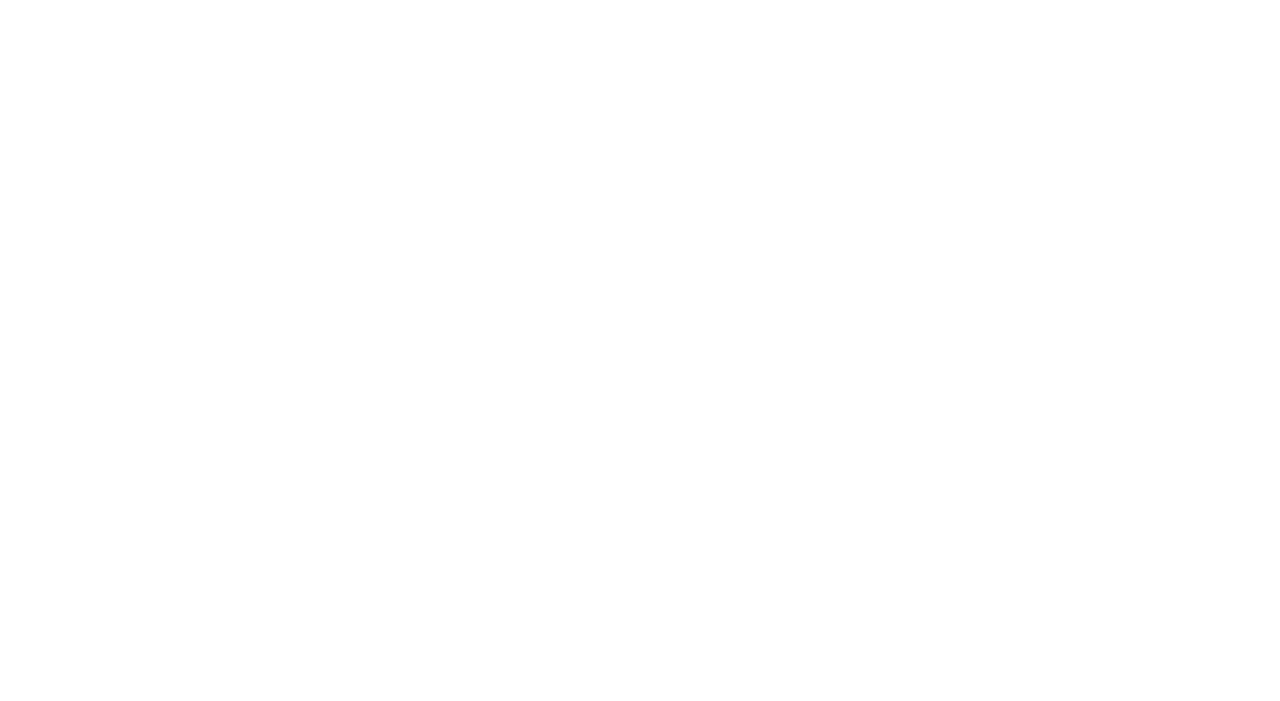
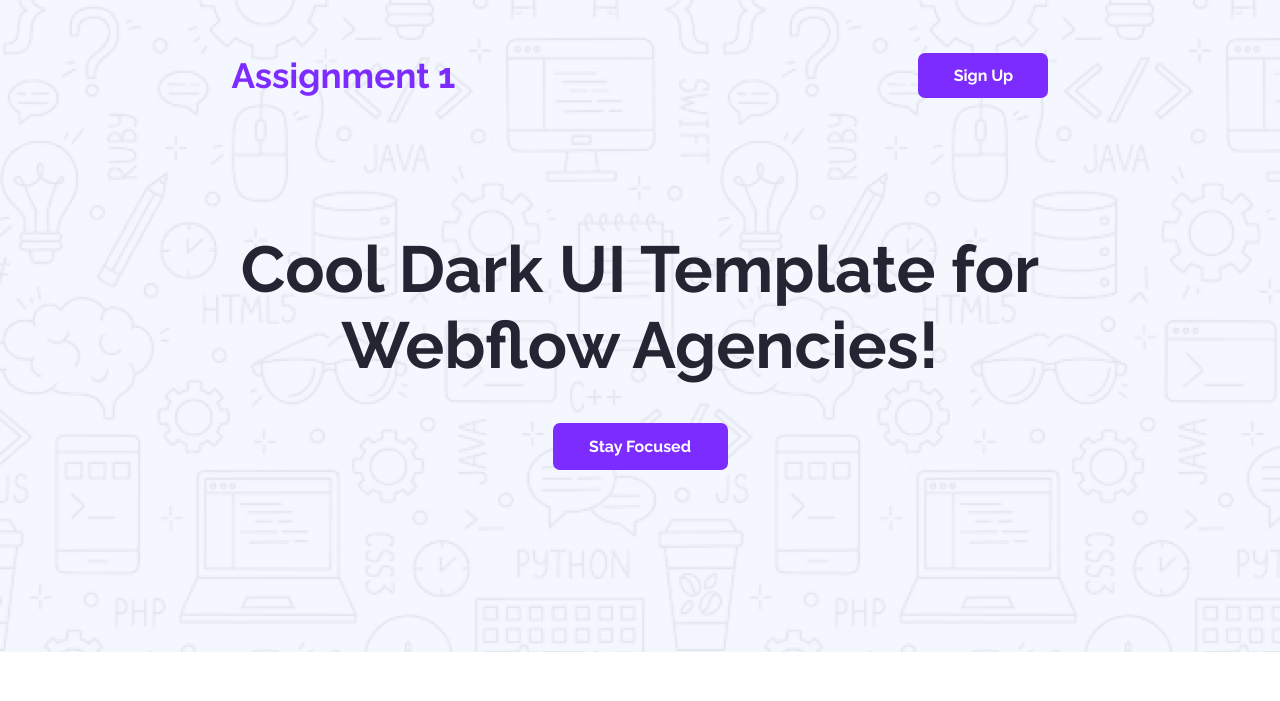
Before and after one commit to Jim2811/assignment-project-1, a plain HTML site: page index.html in a window 1280 px wide. Drawn offline with Linux system fonts and the light colour scheme.

Commit message:
Completed Header Section

```diff
--- a/index.html
+++ b/index.html
@@ -4,8 +4,20 @@
     <meta charset="UTF-8">
     <meta name="viewport" content="width=device-width, initial-scale=1.0">
     <title>Assignment Project 1</title>
+    <link rel="stylesheet" href="style.css">
 </head>
 <body>
-
+    <!-- header section started -->
+     <header>
+        <!-- navbar -->
+         <nav>
+            <h1 class='logo'>Assignment 1</h1>
+            <button class="sup btns">Sign Up</button>
+         </nav>
+         <div class="intro">
+            <h3 class="inTitle">Cool Dark UI Template for Webflow Agencies!</h3>
+            <button class="btns fcs-bt">Stay Focused</button>
+         </div>
+     </header>
 </body>
 </html>
--- /dev/null
+++ b/style.css
@@ -0,0 +1,62 @@
+@import url('https://fonts.googleapis.com/css2?family=Raleway:ital,wght@0,100..900;1,100..900&display=swap');
+*{
+    margin: 0;
+    padding: 0;
+    font-family: "Raleway", sans-serif;
+    /* background-color: #F5F8FF; */
+}
+header{
+    background-image: url(images/Hero-bg.png);
+    background-repeat: no-repeat;
+    height: 698px;
+}
+nav{
+    display: flex;
+    height: 151px;
+    justify-content: space-around;
+    align-items: center;
+}
+.logo{
+    font-size: 35px;
+    color: #7d2cff;
+    /* color: #f3a600; */
+    font-weight: bolder;
+}
+.sup{
+    width: 130px;
+    height: 45px;
+}
+.btns{
+    font-size: 16px;
+    color: white;
+    background-color: #7d2cff;
+    font-weight: bolder;
+    cursor: pointer;
+    border: none;
+    border-radius: 7px;
+    cursor: pointer;
+}
+.btns:hover{
+    background-color: #f3a600;
+    font-size: 17px;
+    transition: 0.8s;
+    transform: scale(1.2);
+    box-shadow: 2px 2px 5px black;
+}
+.intro{
+    /* width: 905px; */
+    text-align: center;
+    height: 237px;
+    margin: 40px 150px 0px 150px;
+    padding: 20px;
+}
+.inTitle{
+    font-size: 65px;
+    color: #252432;
+    padding: 20px;
+}
+.fcs-bt{
+    width: 175px;
+    height: 47px;
+    margin-top: 20px;
+}
```
Also changed, not shown: images/Hero-bg.png (added), images/avatar.png (added), images/icon-star.png (added), images/wc-big.png (added), images/wc-mini.png (added).
